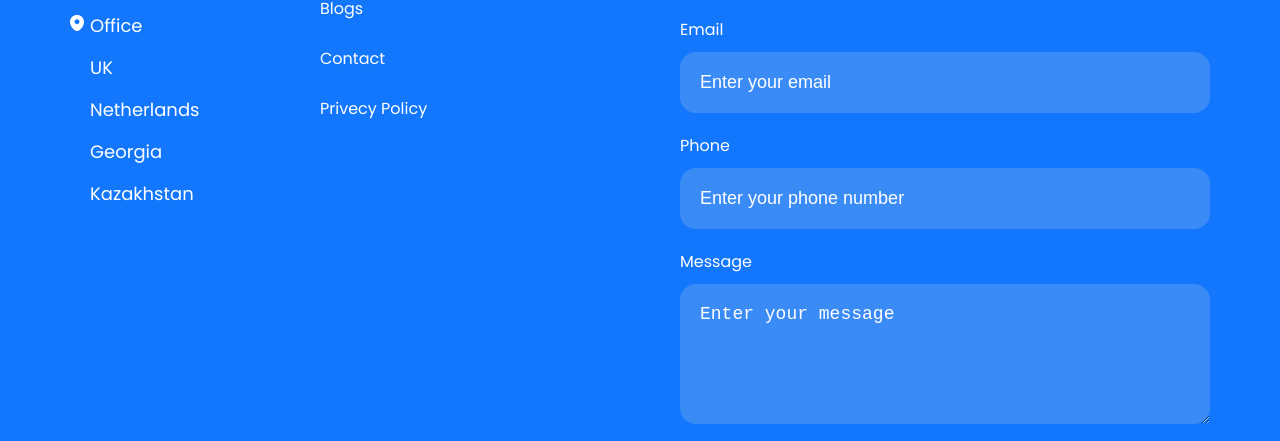
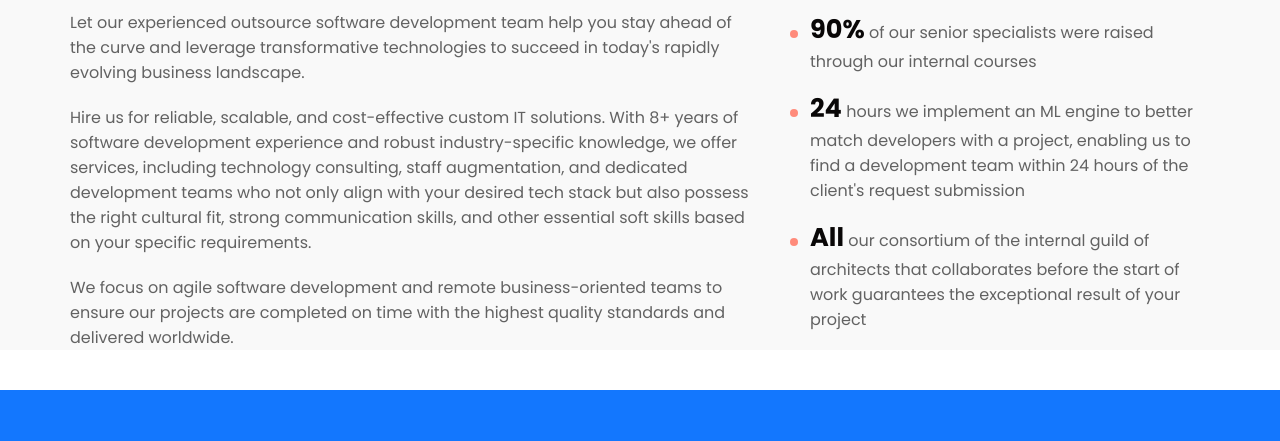
Before and after one commit to andreyk1n/mifort, a website: page src/pages/index.html in a window 1280 px wide. Shown: the part 2518-2959 px from the top of the page. Drawn offline with nearby package versions, Linux system fonts and the light colour scheme; files that its build step writes are made by us from their sources; files whose address does not match are found by name.

Commit message:
add content section

```diff
--- a/src/pages/index.html
+++ b/src/pages/index.html
@@ -30,7 +30,7 @@
             Mifort offers various cost-effective services tailored to meet your unique business needs</p>
           <button class="button button--big">EXPLORE OUR SERVICES</button>
         </div>
-        <img data-src="images/hero/main__hero.jpg" alt="Hero img" class="hero__img img--right lazy">
+        <img draggable="false" data-src="images/hero/main__hero.jpg" alt="Hero img" class="hero__img img--right lazy">
       </div>
     </section>
 
@@ -183,6 +183,27 @@
       </div>
     </section>
 
+    <section class="content section section--gray pt-100">
+      <div class="content__container">
+        <h2>What makes <span>Mifort</span> the ideal choice for your software development needs?</h2>
+        <div class="content__columns">
+          <div class="content__column">
+            <p>Let our experienced outsource software development team help you stay ahead of the curve and leverage transformative technologies  to succeed in today's rapidly evolving business landscape.</p>
+            <p>Hire us for reliable, scalable, and cost-effective custom IT solutions. With 8+ years of software development experience and robust industry-specific knowledge, we offer services, including technology consulting, staff augmentation, and dedicated development teams who not only align with your desired tech stack but also possess the right cultural fit, strong communication skills, and other essential soft skills based on your specific requirements.</p>
+            <p>We focus on agile software development and remote business-oriented teams to ensure our projects are completed on time with the highest quality standards and delivered worldwide.</p>
+          </div>
+          <div class="content__column">
+            <ul>
+              <li><span>90%</span> of our senior specialists were raised through our internal courses</li>
+              <li><span>24</span> hours  we implement an ML engine to better match developers with a project, enabling us to find a development team within 24 hours  of the client's request submission</li>
+              <li><span>All</span> our consortium of the internal guild of architects that collaborates before the start of work guarantees the exceptional result of your project</li>
+            </ul>
+          </div>
+        </div>
+      </div>
+    </section>
+
+
     @@include('footer.html')
   </div>
 
--- /dev/null
+++ b/src/scss/_content.scss
@@ -0,0 +1,59 @@
+.content {
+    &__container {
+        display: flex;
+        justify-content: center;
+        flex-direction: column;
+        gap: 20px;
+    }
+
+    &__columns {
+        display: flex;
+        justify-content: space-between;
+        gap: 40px;
+
+        @media (max-width: 992px) {
+            flex-direction: column;
+            gap: 20px;
+        }
+    }
+
+    &__column {
+        display: flex;
+        flex-direction: column;
+        gap: 20px;
+        max-width: 680px;
+
+        @media (max-width: 992px) {
+            max-width: 100%;
+        }
+
+        ul {
+            list-style-type: none;
+
+            li {
+                position: relative;
+
+                &::before {
+                    content: '';
+                    position: absolute;
+                    top: 20px;
+                    left: -20px;
+                    width: 8px;
+                    height: 8px;
+                    border-radius: 50%;
+                    background-color: #FF8B7B;
+
+                    @media (max-width: 992px) {
+                        top: 10px;
+                    }
+                }
+
+                span {
+                    font-weight: bold;
+                    font-size: clamp(18px, 2vw, 27px);
+                    color: #090707;
+                }
+            }
+        }
+    }
+}
--- a/src/scss/_partners.scss
+++ b/src/scss/_partners.scss
@@ -2,7 +2,7 @@
 @use 'mixins' as *;
 
 .partners {
-    background-color: #f3f0f0;
+    background-color: #6262620A;
     padding: 30px 0;
     &__container {
         display: flex;
--- a/src/scss/_variables.scss
+++ b/src/scss/_variables.scss
@@ -6,6 +6,7 @@ $fontSize: 16px;
 $bgColor: white;
 $transitionDuration: .6s;
 $fontColor: #626262;
+$lighrGray: #6262620A;
 $linkColor: #1e1e1e;
 $linkHoverColor: #1377FE;
 $activeColor: #1377FE;
--- a/src/scss/main.scss
+++ b/src/scss/main.scss
@@ -5,6 +5,7 @@
 @use 'hero';
 @use 'partners';
 @use 'cards';
+@use 'content';
 
 
 // Підключення стилів аккордіону
@@ -113,6 +114,19 @@ body {
     }
 }
 
+.section--gray {
+    background-color: $lighrGray;
+}
+
+.pt-100 {
+    @include adaptiveValue('padding-top', 100px, 30px);
+}
+
+.pb-100 {
+    @include adaptiveValue('padding-bottom', 100px, 30px);
+
+}
+
 // Застосування стилів для посилання: колір, час анімації, активний стан.
 a {
     color: $linkColor;
@@ -202,6 +216,10 @@ h1 {
 }
 
 h2 {
+    text-align: center;
     @include adaptiveValue('font-size', 48px, 22px);
     color: #090707;
+    span {
+        color: #1377FE;
+    }
 }
```
Also changed, not shown: dist/css/main.min.css, dist/index.html.
